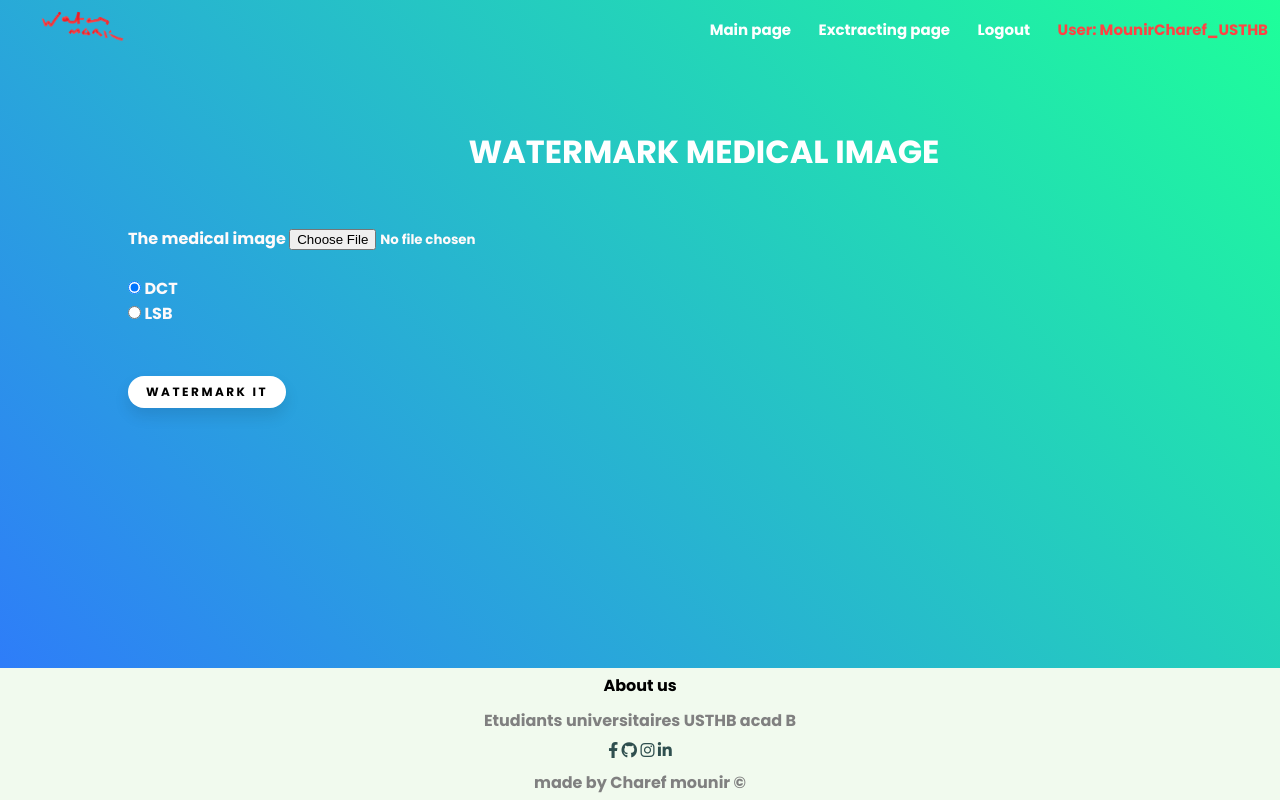
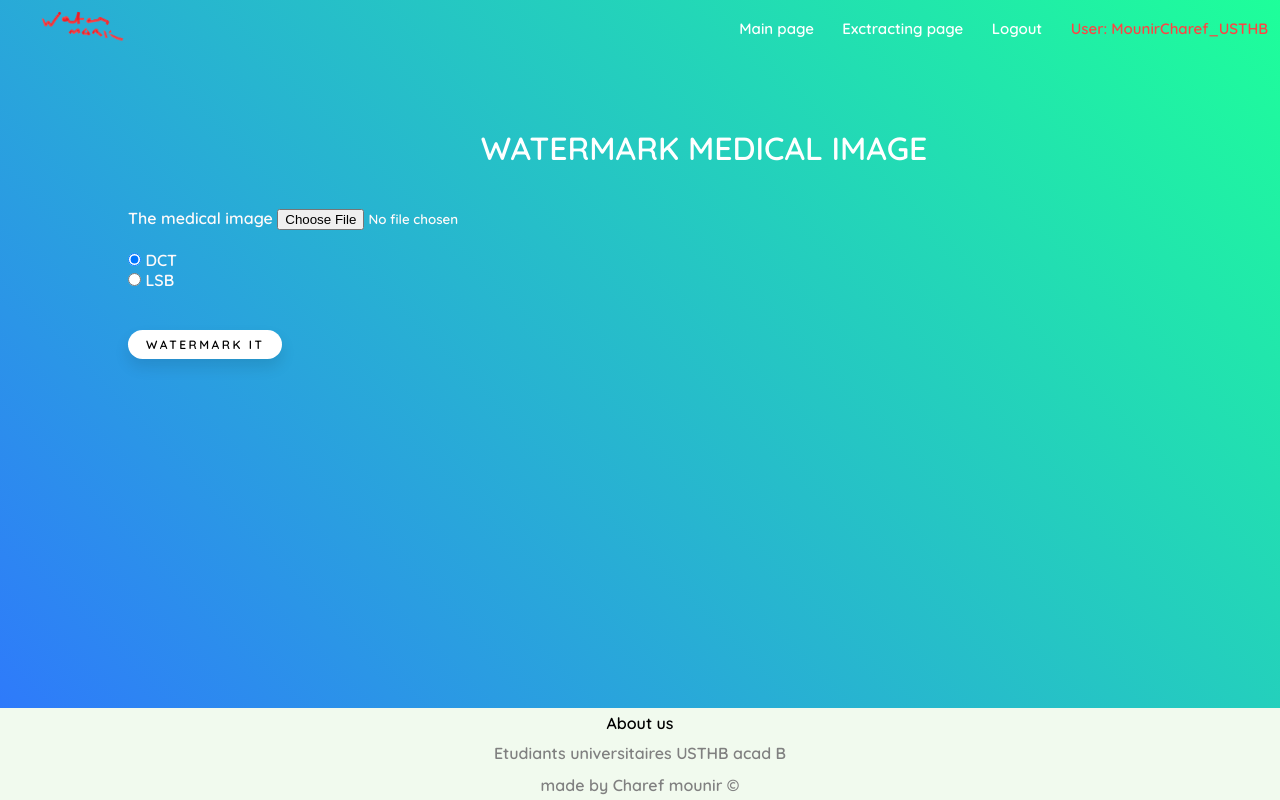
Before and after one commit to Mounir-charef/pfe_web, a Flask app: page / in a window 1280 px wide. Run offline with Flask 2, Linux system fonts and the light colour scheme; a user stored in the database is signed in; parts of the project's set-up code (start-up, migrations or seed data) failed here and were passed over; some libraries are stand-ins or nearby versions.

Commit message:
final pfe 1.1

```diff
--- a/home/roots.py
+++ b/home/roots.py
@@ -3,7 +3,7 @@
 from home.items import Item
 from flask_login import login_user, logout_user, login_required, current_user
 from werkzeug.utils import secure_filename
-from home.y import watermarking, extract
+from home.encoder import watermarking, extract
 from home.LSB import LsbWatermark, LsbExtract
 from flask_mail import Message
 import os
--- a/home/static/styles/Contact.css
+++ b/home/static/styles/Contact.css
@@ -1,9 +1,7 @@
 /*scroll behavior  sert a rendre
  plus beau quand il y'a un scroll
  */
-html {
-  scroll-behavior: smooth;
-}
+@import url('https://fonts.googleapis.com/css2?family=Quicksand:wght@600&display=swap');
 
 /* on met en place :
 tout est sans marge et padding
@@ -12,7 +10,8 @@
 * {
   margin: 0;
   padding: 0;
-  font-family: "Poppins", sans-serif;
+  font-family: 'Quicksand', sans-serif;
+
 }
 
 /*ici on met en place :
@@ -60,6 +59,7 @@
 .nav_links_horizontal {
   flex: 1;
   text-align: right;
+  color: red;
 }
 
 /*on enleve la decoration de base des li
--- a/home/templates/base.html
+++ b/home/templates/base.html
@@ -4,17 +4,7 @@
     <meta charset="UTF-8" />
     <meta http-equiv="X-UA-Compatible" content="IE=edge" />
     <meta name="viewport" content="width=device-width, initial-scale=1.0" />
-    <link rel="preconnect" href="https://fonts.googleapis.com" />
-    <link rel="preconnect" href="https://fonts.gstatic.com" crossorigin />
-    <link
-      href="https://fonts.googleapis.com/css2?family=Nunito:wght@500&family=Poppins:wght@700&display=swap"
-      rel="stylesheet"
-    />
     <link rel="stylesheet" href="{{ url_for('static',filename='styles/Contact.css') }}"/>
-    <link
-      rel="stylesheet"
-      href="https://cdnjs.cloudflare.com/ajax/libs/font-awesome/6.1.1/css/all.min.css"
-    />
     <title>{% block title %}{% endblock %}</title>
   </head>
 
@@ -41,10 +31,10 @@
       </nav>
     </header>
 
-    <div class="container" style="text-align: left">
+    <main class="container" style="text-align: left">
       {% block content %}
       {% endblock %}
-    </div>
+    </main>
     <footer>
       <h4>About us</h4>
       <p>Etudiants universitaires USTHB acad B</p>
--- a/home/templates/upload.html
+++ b/home/templates/upload.html
@@ -65,7 +65,7 @@
         let copyText = document.getElementById("myInput");
 
          copyText.select();
-         copyText.setSelectionRange(0, 99999);
+         {#copyText.setSelectionRange(0, 99999);#}
 
          navigator.clipboard.writeText(copyText.value);
 
```
Also changed, not shown: home/static/styles/styles.css (added, +53 -0 lines), home/data.db, home/encoder.py (renamed from home/y.py).
